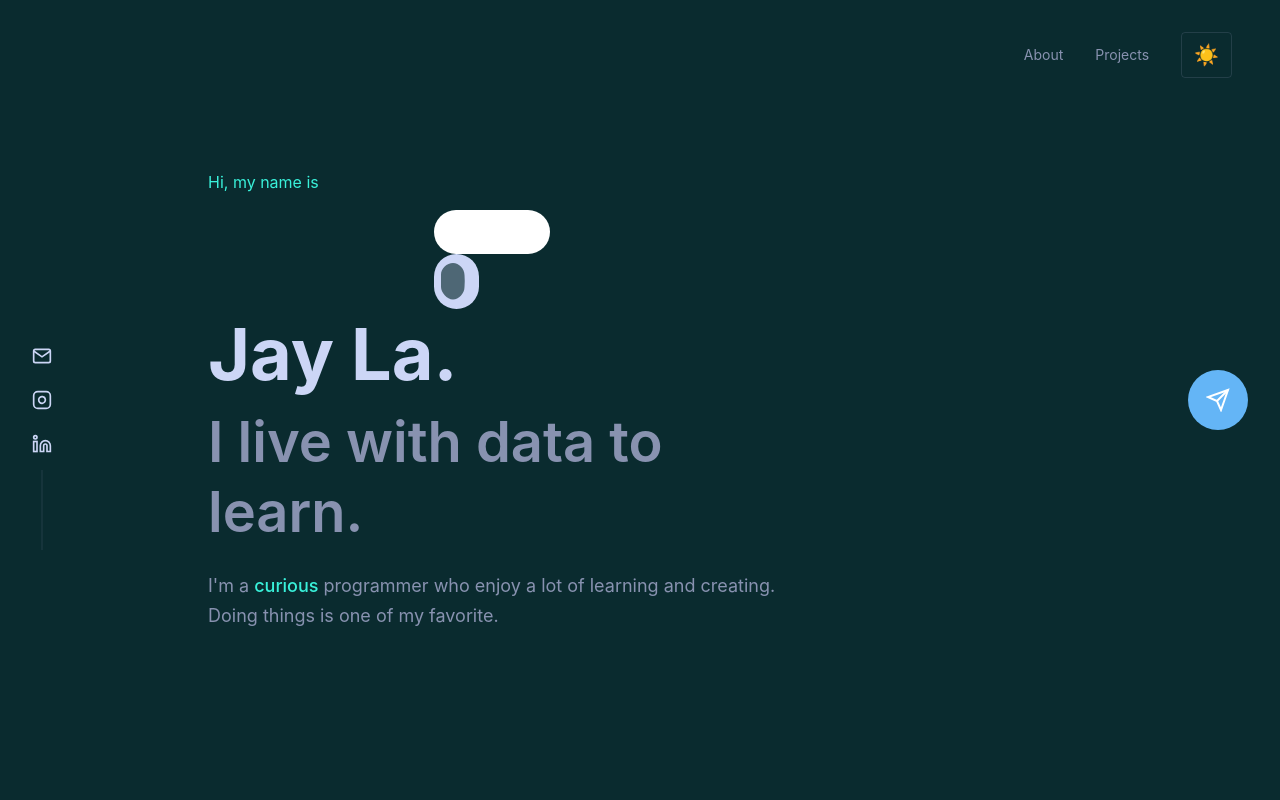
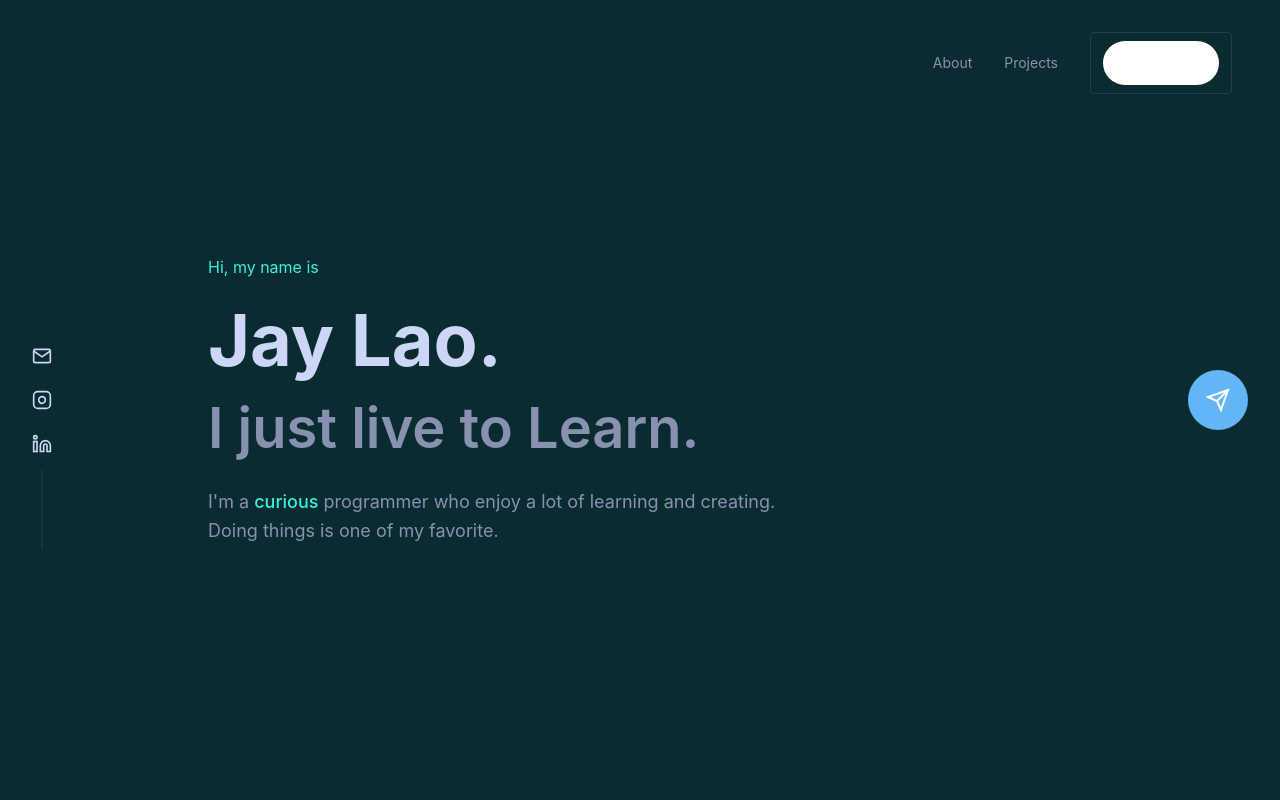
Before and after one commit to JayLao27/m-portfolio, a React (Vite) app: page / in a window 1280 px wide. Shown: the top 800 px of the page. Built offline with nearby package versions, Linux system fonts and the light colour scheme.

Commit message:
add: links

```diff
--- a/src/App.tsx
+++ b/src/App.tsx
@@ -1,6 +1,6 @@
 import { useState } from 'react'
 import './App.css'
-import { EmailIcon, InstagramIcon, LinkedInIcon, ContactIcon } from './components/Icons'
+import { EmailIcon, InstagramIcon, LinkedInIcon, ContactIcon, MoonIcon } from './components/Icons'
 
 function App() {
   const [isDarkMode, setIsDarkMode] = useState(true)
@@ -31,7 +31,7 @@ function App() {
           onClick={toggleTheme}
           className={`bg-transparent border ${isDarkMode ? 'border-[rgba(136,146,176,0.2)] text-nav-text hover:bg-[rgba(136,146,176,0.2)]' : 'border-[rgba(10,43,47,0.1)] text-light-nav-text hover:bg-[rgba(10,43,47,0.1)]'} px-3 py-2 rounded cursor-pointer text-xl transition-all duration-300`}
         >
-          {isDarkMode ? '☀️' : '🌙'}
+          {isDarkMode ? <MoonIcon /> : <MoonIcon />}
         </button>
       </nav>
 
@@ -41,14 +41,14 @@ function App() {
         <div className="absolute left-8 flex flex-col gap-6 py-4 max-md:static max-md:flex-row max-md:mb-8 max-md:left-auto max-md:pb-0">
           <div className="absolute bottom-[-5rem] left-1/2 -translate-x-1/2 w-px h-20 bg-[rgba(136,146,176,0.2)] max-md:hidden"></div>
           <a
-            href="mailto:jay@example.com"
+            href="laocjay697@gmail.com"
             aria-label="Email"
             className={`${isDarkMode ? 'text-logo-color hover:text-highlight' : 'text-light-logo-color hover:text-highlight'} transition-all duration-300 flex items-center justify-center hover:-translate-y-0.5`}
           >
             <EmailIcon />
           </a>
           <a
-            href="https://instagram.com"
+            href="https://www.instagram.com/xjay_lao"
             target="_blank"
             rel="noopener noreferrer"
             aria-label="Instagram"
@@ -57,7 +57,7 @@ function App() {
             <InstagramIcon />
           </a>
           <a
-            href="https://linkedin.com"
+            href="https://www.linkedin.com/in/jaylao"
             target="_blank"
             rel="noopener noreferrer"
             aria-label="LinkedIn"
@@ -72,20 +72,10 @@ function App() {
           <div>
             <p className="text-hi-text text-base mb-4 font-normal">Hi, my name is</p>
             <h1 className={`text-[4.5rem] font-bold ${isDarkMode ? 'text-name-text' : 'text-light-name-text'} mb-2 leading-tight max-xl:text-[3.5rem] max-md:text-[2.5rem] max-sm:text-[2rem]`}>
-              Jay La<span className="relative inline-block">
-             <svg width="116" height="44" viewBox="0 0 116 44" fill="none" xmlns="http://www.w3.org/2000/svg">
-<rect width="116" height="44" rx="22" fill="white"/>
-</svg>
-
-                <svg width="45" height="55" viewBox="0 0 45 55" fill="none" xmlns="http://www.w3.org/2000/svg">
-<rect width="45" height="55" rx="22.5" fill="#CCD6F6"/>
-<path opacity="0.65" d="M19 9C25.0751 9 30.5 14.9249 30.5 21L30.5225 21.2699C30.8403 25.0833 30.8403 28.9167 30.5225 32.7301L30.5 33C30.5 39.5 24.6711 45.5 19 45.5C12.9249 45.5 7 38.5 7 33V27V20.5C7 14.4249 12.9249 9 19 9Z" fill="#0A2B2F"/>
-</svg>
-
-                .</span>
+              Jay Lao<span className="relative inline-block"> .</span>
             </h1>
             <h2 className={`text-[3.5rem] font-semibold ${isDarkMode ? 'text-tagline-text' : 'text-light-tagline-text'} mb-6 leading-tight max-xl:text-[2.5rem] max-md:text-[2rem] max-sm:text-[1.5rem]`}>
-              I live with data to learn.
+              I just live to Learn.
             </h2>
             <p className={`text-lg ${isDarkMode ? 'text-body-text' : 'text-light-body-text'} max-w-[600px] leading-relaxed`}>
               I'm a <span className="text-highlight font-medium">curious</span> programmer who enjoy a lot of learning and creating. Doing things is one of my favorite.
@@ -114,7 +104,7 @@ function App() {
             </h2>
             <div className={`text-lg leading-relaxed ${isDarkMode ? 'text-body-text' : 'text-light-body-text'}`}>
               <p className="mb-6">
-                Hi! I am <span className="text-highlight font-medium">Jay Lao</span>. I love what I am currently learning right now. My interest is data. I have been exposed to computers from an early age. I began to play with and learn about computers when I was 5 years old.
+                Hi! I am <span className="text-highlight font-medium">Jay Lao</span>. I love that I am still learning. My interest is data. I have been exposed to computers from an early age. I began to play with and learn about computers when I was 5 years old.
               </p>
               <p>
                 Now, I have the opportunity to began to work freely on my curiosity to live with my values and principles.
--- a/src/components/Icons.tsx
+++ b/src/components/Icons.tsx
@@ -59,3 +59,13 @@ export const ContactIcon = ({ className = "w-6 h-6" }: { className?: string }) =
     <polygon points="22 2 15 22 11 13 2 9 22 2"/>
   </svg>
 )
+
+export const MoonIcon = ({ className = "w-6 h-6" }: { className?: string }) => (
+
+   <svg width="116" height="44" viewBox="0 0 116 44" fill="none" xmlns="http://www.w3.org/2000/svg">
+   <rect width="116" height="44" rx="22" fill="white"/>
+    </svg>
+
+
+
+)
```
